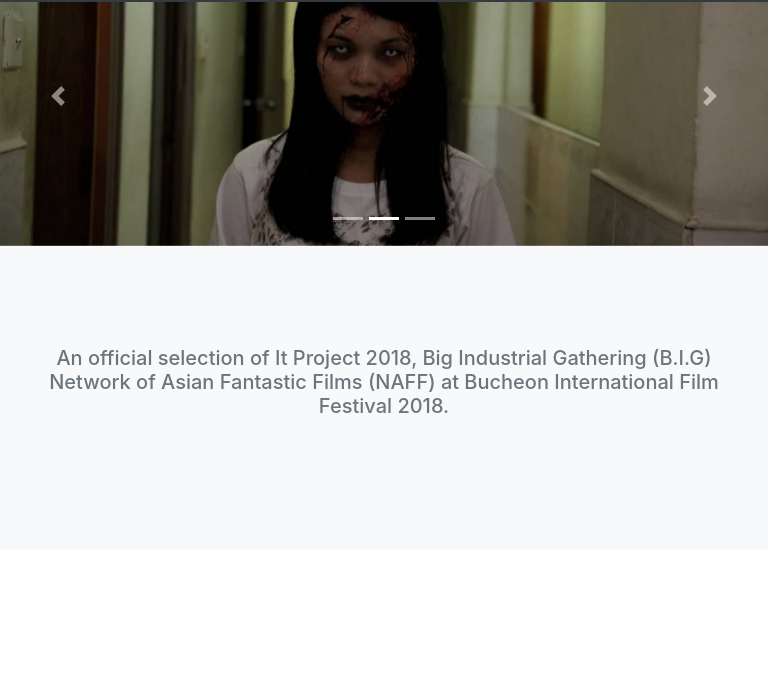
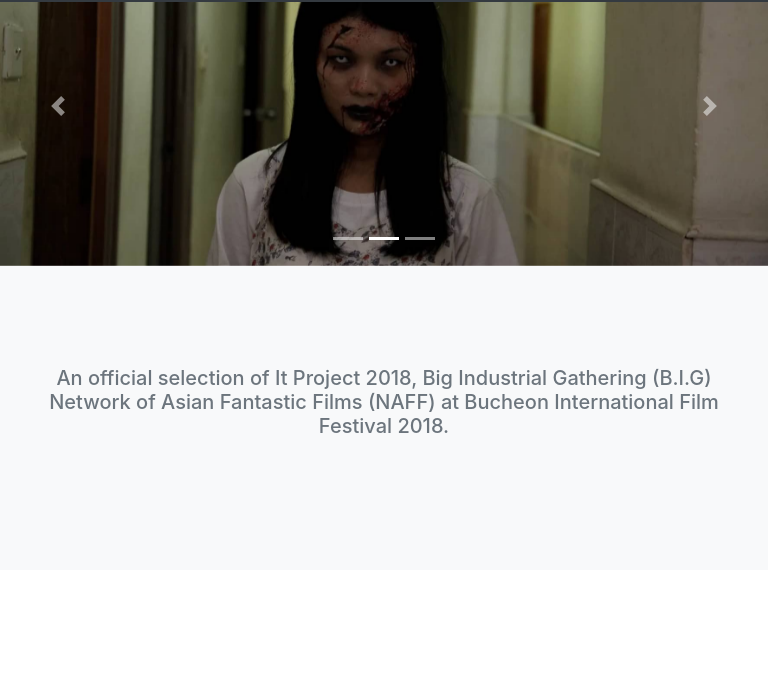
Before and after one commit to soulsearchingmovie/soulsearchingmovie.github.io, a website with bundled scripts: page index.html in a window 768 px wide. Shown: the part 54-745 px from the top of the page. Built offline with nearby package versions, Linux system fonts and the light colour scheme.

Commit message:
fix header

```diff
--- a/sass/_header.scss
+++ b/sass/_header.scss
@@ -12,19 +12,35 @@
   }
 }
 
-
 @media(min-width: 768px) {
-  .carousel-header {
-    .carousel-item {
-      height: 20vh;
-    }
+  .carousel-item {
+    height: 100vh;
+    min-height: 300px;
+    background: no-repeat center center scroll;
+    -webkit-background-size: cover;
+    -moz-background-size: cover;
+    -o-background-size: cover;
+    background-size: cover;
   }
 }
 
 @media(max-width: 768px) {
   .carousel-header {
     .carousel-item {
-      height: 20vh;
+      height: 40vh;
+      background: no-repeat center center scroll;
+      -webkit-background-size: cover;
+      -moz-background-size: cover;
+      -o-background-size: cover;
+      background-size: cover;
     }
   }
 }
+
+// @media(max-width: 768px) {
+//   .carousel-header {
+//     .carousel-item {
+//       height: 20vh;
+//     }
+//   }
+// }
--- a/sass/main.scss
+++ b/sass/main.scss
@@ -10,13 +10,3 @@
 @import "team.scss";
 @import "contact.scss";
 @import "footer";
-
-.carousel-item {
-  height: 100vh;
-  min-height: 300px;
-  background: no-repeat center center scroll;
-  -webkit-background-size: cover;
-  -moz-background-size: cover;
-  -o-background-size: cover;
-  background-size: cover;
-}
```
Also changed, not shown: css/style.css.
